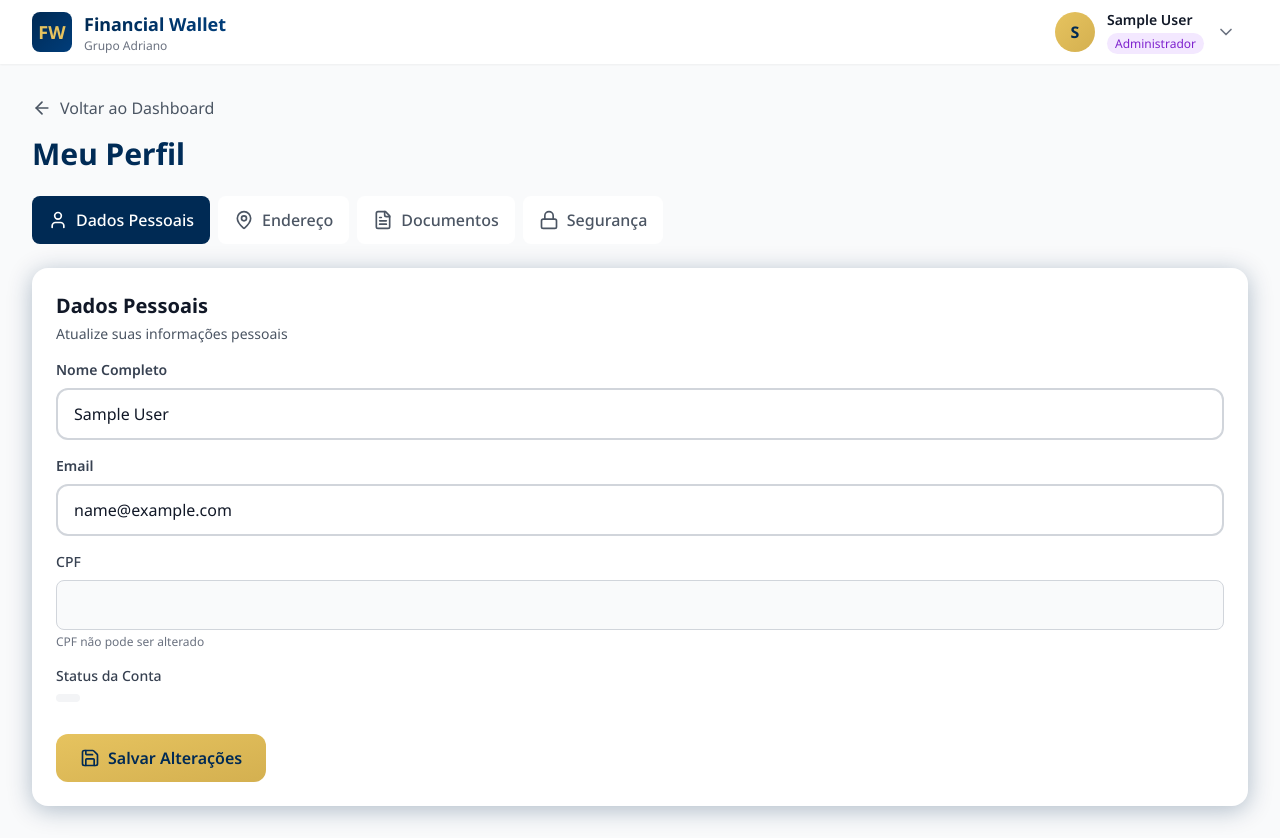
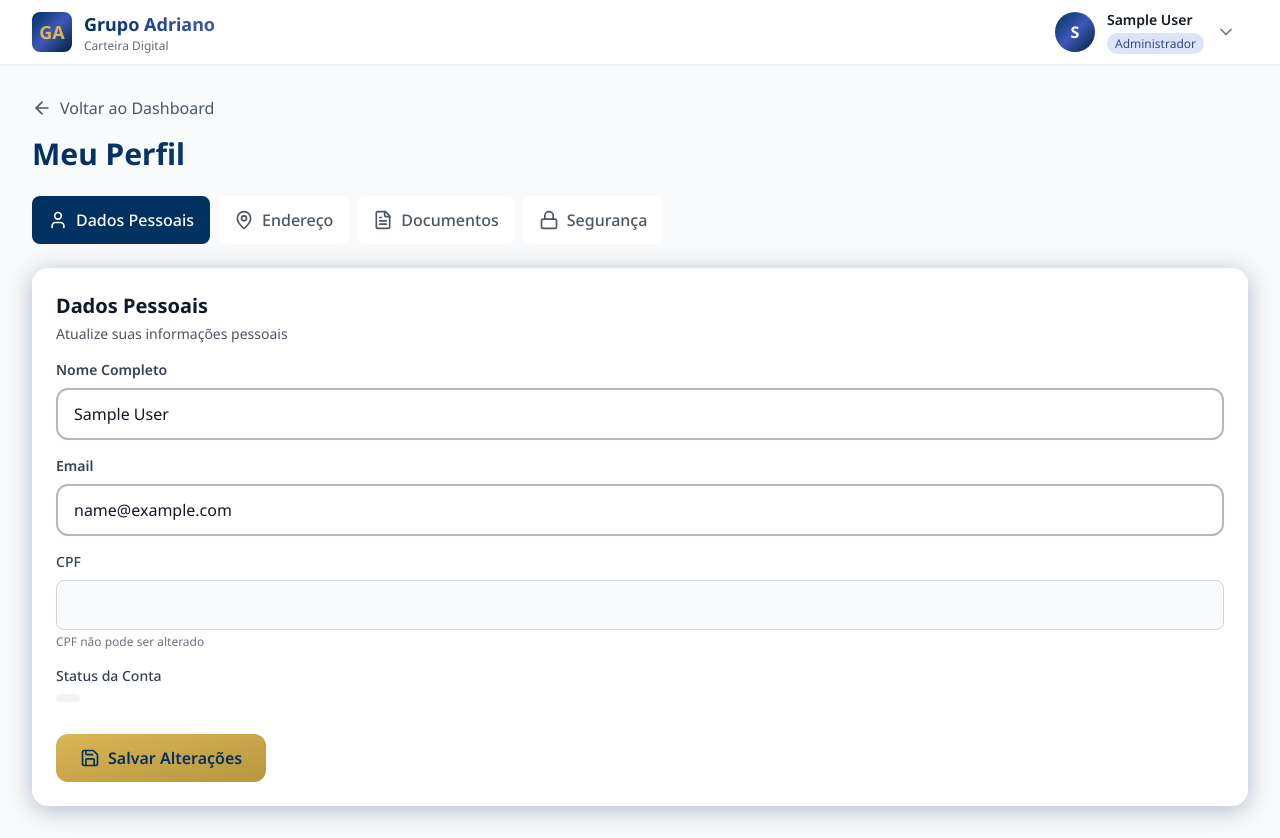
Before and after one commit to NeuronioAzul/financial-wallet, a React (Vite) app in the folder frontend/: page /profile in a window 1280 px wide. Built offline with nearby package versions, Linux system fonts and the light colour scheme; no server answers; sample sign-in values are in the browser's storage.

Commit message:
feat: update color palette
update color palette and enhance UI components across dashboard and transaction pages

```diff
--- a/frontend/src/components/dashboard/DashboardHeader.tsx
+++ b/frontend/src/components/dashboard/DashboardHeader.tsx
@@ -15,8 +15,8 @@ export const DashboardHeader: React.FC = () => {
 
   const getRoleBadge = (role: string) => {
     const badges = {
-      admin: { text: 'Administrador', color: 'bg-purple-100 text-purple-700' },
-      customer: { text: 'Cliente', color: 'bg-blue-100 text-blue-700' },
+      admin: { text: 'Administrador', color: 'bg-royal-blue-light/20 text-royal-blue-dark' },
+      customer: { text: 'Cliente', color: 'bg-ocean-blue/10 text-ocean-blue' },
     };
     return badges[role as keyof typeof badges] || badges.customer;
   };
@@ -29,12 +29,12 @@ export const DashboardHeader: React.FC = () => {
         <div className="flex items-center justify-between h-16">
           {/* Logo */}
           <div className="flex items-center gap-3">
-            <div className="w-10 h-10 bg-gradient-to-br from-primary to-primary-light rounded-lg flex items-center justify-center">
-              <span className="text-accent font-bold text-lg">FW</span>
+            <div className="w-10 h-10 gradient-primary rounded-lg flex items-center justify-center">
+              <span className="text-golden-sand font-bold text-lg">GA</span>
             </div>
             <div>
-              <h1 className="text-lg font-bold gradient-text">Financial Wallet</h1>
-              <p className="text-xs text-gray-500">Grupo Adriano</p>
+              <h1 className="text-lg font-bold gradient-text">Grupo Adriano</h1>
+              <p className="text-xs text-charcoal-gray">Carteira Digital</p>
             </div>
           </div>
 
@@ -44,7 +44,7 @@ export const DashboardHeader: React.FC = () => {
               onClick={() => setIsMenuOpen(!isMenuOpen)}
               className="flex items-center gap-3 hover:bg-gray-50 rounded-lg px-3 py-2 transition-colors"
             >
-              <div className="w-10 h-10 rounded-full bg-gradient-to-br from-accent to-accent-dark flex items-center justify-center text-primary font-bold">
+              <div className="w-10 h-10 rounded-full gradient-primary flex items-center justify-center text-white font-bold">
                 {user && getInitial(user.name)}
               </div>
               <div className="hidden md:block text-left">
--- a/frontend/src/components/dashboard/RecentTransactions.tsx
+++ b/frontend/src/components/dashboard/RecentTransactions.tsx
@@ -87,22 +87,22 @@ export const RecentTransactions = forwardRef<RecentTransactionsRef, Record<strin
     // Para transferências, usa cor verde se recebida, azul se enviada
     if (typeStr === 'transfer') {
       const isReceived = transaction.receiver_user_id === userId;
-      return isReceived ? 'text-green-600 bg-green-50' : 'text-blue-600 bg-blue-50';
+      return isReceived ? 'text-mint-green bg-mint-green/10' : 'text-royal-blue bg-royal-blue/10';
     }
 
     const colors = {
-      deposit: 'text-green-600 bg-green-50',
-      reversal: 'text-orange-600 bg-orange-50',
+      deposit: 'text-mint-green bg-mint-green/10',
+      reversal: 'text-golden-sand bg-golden-sand/10',
     };
-    return colors[typeStr as keyof typeof colors] || 'text-gray-600 bg-gray-50';
+    return colors[typeStr as keyof typeof colors] || 'text-charcoal-gray bg-silver-gray/20';
   };
 
   const getStatusBadge = (status: string) => {
     const badges = {
-      completed: { text: 'Concluída', color: 'bg-green-100 text-green-700' },
-      pending: { text: 'Pendente', color: 'bg-yellow-100 text-yellow-700' },
-      failed: { text: 'Falhou', color: 'bg-red-100 text-red-700' },
-      reversed: { text: 'Estornada', color: 'bg-gray-100 text-gray-700' },
+      completed: { text: 'Concluída', color: 'bg-forest-green/10 text-forest-green' },
+      pending: { text: 'Pendente', color: 'bg-golden-sand/20 text-golden-sand-dark' },
+      failed: { text: 'Falhou', color: 'bg-burgundy-red/10 text-burgundy-red' },
+      reversed: { text: 'Estornada', color: 'bg-silver-gray text-charcoal-gray' },
     };
     return badges[status as keyof typeof badges] || badges.completed;
   };
@@ -272,7 +272,7 @@ export const RecentTransactions = forwardRef<RecentTransactionsRef, Record<strin
               </div>
 
               <div className="text-right flex-shrink-0">
-                <p className={clsx('text-lg font-bold mb-2', isPositive ? 'text-green-600' : 'text-red-600')}>
+                <p className={clsx('text-lg font-bold mb-2', isPositive ? 'text-forest-green' : 'text-burgundy-red')}>
                   {isPositive ? '+' : '-'} {formatCurrency(transaction.amount)}
                 </p>
 
--- a/frontend/src/index.css
+++ b/frontend/src/index.css
@@ -16,26 +16,26 @@
 
 @layer components {
   .btn-primary {
-    @apply bg-gradient-to-br from-accent to-accent-dark text-primary font-semibold px-6 py-3 rounded-card
-           transition-all duration-300 ease-elastic hover:shadow-button hover:scale-105
+    @apply bg-gradient-to-r from-[#003161] to-[#3D58B6] text-white font-semibold px-6 py-3 rounded-card
+           transition-all duration-300 ease-elastic hover:shadow-lg hover:scale-105
            active:scale-95 disabled:opacity-50 disabled:cursor-not-allowed disabled:hover:scale-100;
   }
 
   .btn-secondary {
-    @apply bg-gradient-to-br from-primary to-primary-light text-white font-semibold px-6 py-3 rounded-card
-           transition-all duration-300 ease-elastic hover:shadow-card hover:scale-105
+    @apply bg-gradient-to-r from-[#00610D] to-[#70E080] text-white font-semibold px-6 py-3 rounded-card
+           transition-all duration-300 ease-elastic hover:shadow-lg hover:scale-105
            active:scale-95 disabled:opacity-50 disabled:cursor-not-allowed;
   }
 
   .btn-outline {
-    @apply border-2 border-accent text-accent font-semibold px-6 py-3 rounded-card
-           transition-all duration-300 ease-elastic hover:bg-accent hover:text-primary
+    @apply border-2 border-[#003161] text-[#003161] font-semibold px-6 py-3 rounded-card
+           transition-all duration-300 ease-elastic hover:bg-[#003161] hover:text-white
            active:scale-95 disabled:opacity-50 disabled:cursor-not-allowed;
   }
 
   .input-field {
-    @apply w-full px-4 py-3 rounded-card border-2 border-gray-300
-           focus:border-accent focus:ring-2 focus:ring-accent/20 outline-none
+    @apply w-full px-4 py-3 rounded-card border-2 border-[#B3B6CA]
+           focus:border-[#3D58B6] focus:ring-2 focus:ring-[#3D58B6]/20 outline-none
            transition-all duration-200 disabled:bg-gray-100 disabled:cursor-not-allowed;
   }
 
@@ -43,7 +43,19 @@
     @apply bg-white rounded-modal shadow-card p-6 transition-all duration-300;
   }
 
+  .gradient-primary {
+    @apply bg-gradient-to-br from-[#003161] via-[#3D58B6] to-[#001F3D];
+  }
+
+  .gradient-success {
+    @apply bg-gradient-to-r from-[#00610D] to-[#70E080];
+  }
+
+  .gradient-accent {
+    @apply bg-gradient-to-r from-[#DAB655] to-[#B89640];
+  }
+
   .gradient-text {
-    @apply bg-gradient-to-r from-primary to-primary-light bg-clip-text text-transparent;
+    @apply bg-gradient-to-r from-[#003161] to-[#3D58B6] bg-clip-text text-transparent;
   }
 }
--- a/frontend/src/pages/TransactionHistoryPage.tsx
+++ b/frontend/src/pages/TransactionHistoryPage.tsx
@@ -111,15 +111,15 @@ export const TransactionHistoryPage = () => {
     if (typeStr === 'transfer') {
       const isReceived = transaction.receiver_user_id === userId;
       return isReceived
-        ? <ArrowDownLeft size={24} className="text-green-600" />
-        : <ArrowUpRight size={24} className="text-blue-600" />;
+        ? <ArrowDownLeft size={24} className="text-mint-green" />
+        : <ArrowUpRight size={24} className="text-royal-blue" />;
     }
 
     const icons = {
-      deposit: <Plus size={24} className="text-green-600" />,
-      reversal: <RotateCcw size={24} className="text-orange-600" />,
+      deposit: <Plus size={24} className="text-mint-green" />,
+      reversal: <RotateCcw size={24} className="text-golden-sand" />,
     };
-    return icons[typeStr as keyof typeof icons] || <Plus size={24} className="text-green-600" />;
+    return icons[typeStr as keyof typeof icons] || <Plus size={24} className="text-mint-green" />;
   };
 
   const getTransactionLabel = (type: string | number) => {
@@ -141,10 +141,10 @@ export const TransactionHistoryPage = () => {
 
   const getStatusBadge = (status: string) => {
     const badges = {
-      completed: { text: 'Concluída', color: 'bg-green-100 text-green-700' },
-      pending: { text: 'Pendente', color: 'bg-yellow-100 text-yellow-700' },
-      failed: { text: 'Falhou', color: 'bg-red-100 text-red-700' },
-      reversed: { text: 'Estornada', color: 'bg-gray-100 text-gray-700' },
+      completed: { text: 'Concluída', color: 'bg-forest-green/10 text-forest-green' },
+      pending: { text: 'Pendente', color: 'bg-golden-sand/20 text-golden-sand-dark' },
+      failed: { text: 'Falhou', color: 'bg-burgundy-red/10 text-burgundy-red' },
+      reversed: { text: 'Estornada', color: 'bg-silver-gray text-charcoal-gray' },
     };
     return badges[status as keyof typeof badges] || badges.completed;
   };
@@ -307,7 +307,7 @@ export const TransactionHistoryPage = () => {
                                 <span className="font-normal text-sm ml-1">
                                   {isReceived ? 'de ' : 'para '}
                                   <UserTooltip name={person.name} email={person.email}>
-                                    <span className="text-blue-600 hover:underline cursor-pointer">
+                                    <span className="text-royal-blue hover:underline cursor-pointer">
                                       {getShortName(person.name)}
                                     </span>
                                   </UserTooltip>
@@ -331,7 +331,7 @@ export const TransactionHistoryPage = () => {
                       </div>
 
                       <div className="text-right flex-shrink-0">
-                        <p className={clsx('text-xl font-bold', isPositive ? 'text-green-600' : 'text-red-600')}>
+                        <p className={clsx('text-xl font-bold', isPositive ? 'text-forest-green' : 'text-burgundy-red')}>
                           {isPositive ? '+' : '-'} {formatCurrency(transaction.amount)}
                         </p>
                       </div>
--- a/frontend/tailwind.config.js
+++ b/frontend/tailwind.config.js
@@ -7,15 +7,77 @@ export default {
   theme: {
     extend: {
       colors: {
+        // Grupo Adriano Colors
+        'forest-green': {
+          DEFAULT: '#00610D',
+          light: '#70E080',
+          dark: '#004008',
+        },
+        'golden-sand': {
+          DEFAULT: '#DAB655',
+          light: '#F0D685',
+          dark: '#B89640',
+        },
+        'ocean-blue': {
+          DEFAULT: '#003161',
+          light: '#3D58B6',
+          dark: '#001F3D',
+        },
+        'burgundy-red': {
+          DEFAULT: '#610019',
+          light: '#8B0025',
+          dark: '#3D000F',
+        },
+        'royal-blue': {
+          DEFAULT: '#3D58B6',
+          light: '#5D78D6',
+          dark: '#2D4896',
+        },
+        'mint-green': {
+          DEFAULT: '#70E080',
+          light: '#90F0A0',
+          dark: '#50C060',
+        },
+        'silver-gray': {
+          DEFAULT: '#B3B6CA',
+          light: '#D3D6EA',
+          dark: '#9396AA',
+        },
+        'charcoal-gray': {
+          DEFAULT: '#686A75',
+          light: '#888A95',
+          dark: '#484A55',
+        },
+        // Semantic colors using the palette
         primary: {
-          DEFAULT: '#002a54',
-          light: '#003d7a',
-          dark: '#001a34',
+          DEFAULT: '#003161', // ocean-blue
+          light: '#3D58B6',   // royal-blue
+          dark: '#001F3D',
+        },
+        secondary: {
+          DEFAULT: '#00610D', // forest-green
+          light: '#70E080',   // mint-green
+          dark: '#004008',
         },
         accent: {
-          DEFAULT: '#e6c35f',
-          dark: '#d4b050',
-          light: '#f5d270',
+          DEFAULT: '#DAB655', // golden-sand
+          dark: '#B89640',
+          light: '#F0D685',
+        },
+        success: {
+          DEFAULT: '#00610D',
+          light: '#70E080',
+          dark: '#004008',
+        },
+        danger: {
+          DEFAULT: '#610019',
+          light: '#8B0025',
+          dark: '#3D000F',
+        },
+        neutral: {
+          DEFAULT: '#686A75',
+          light: '#B3B6CA',
+          dark: '#484A55',
         },
       },
       fontFamily: {
```
